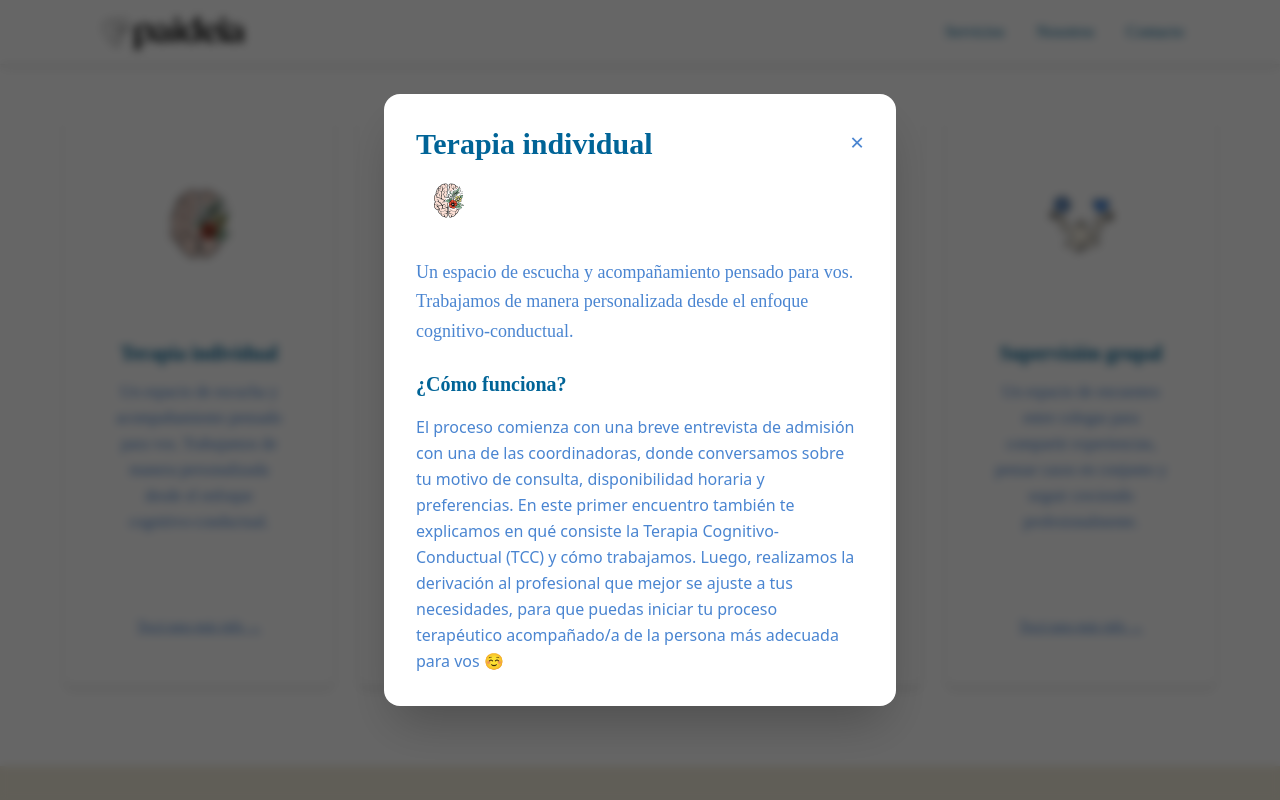
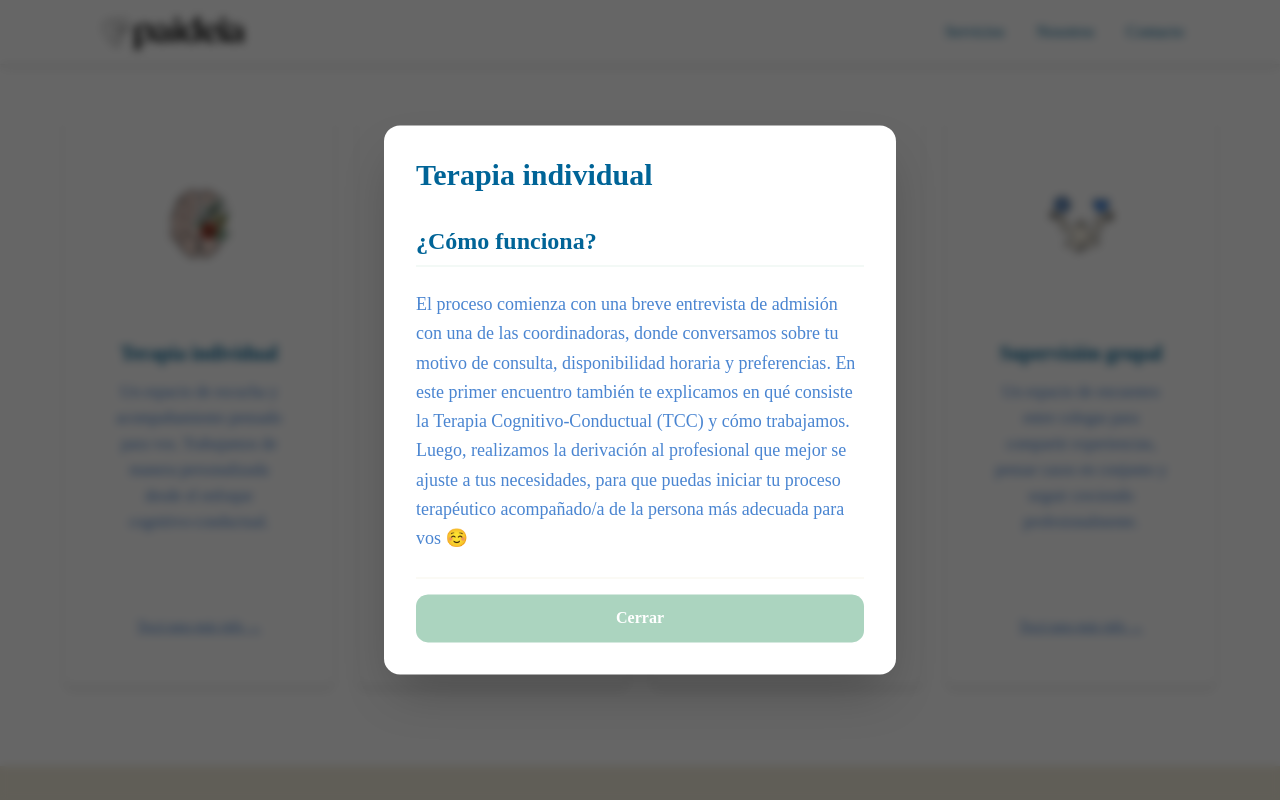
Before and after one commit to matiasizzo/paideia, a React (Vite) app: page / in a window 1280 px wide. Both pictures are taken after a click on the element 199 px from the left and 1230 px from the top of the page. Shown: the part 830-1630 px from the top of the page. Built offline with nearby package versions, Linux system fonts and the light colour scheme.

Commit message:
modal fix x

```diff
--- a/src/components/ServiceModal.jsx
+++ b/src/components/ServiceModal.jsx
@@ -1,47 +1,52 @@
-// ServiceModal.jsx
-import { CONTENT } from "../constants/content";
-
 export function ServiceModal({ service, onClose }) {
   if (!service) return null;
 
   return (
-    <div className="fixed inset-0 bg-black/60 backdrop-blur-sm z-50 flex items-center justify-center p-4 animate-fadeIn">
-      {/* Modal Content */}
-      <div className="bg-white max-w-lg w-full max-h-[90vh] overflow-y-auto rounded-2xl shadow-2xl animate-slideUp">
-        <div className="p-8">
-          <div className="flex justify-between items-start mb-6">
-            <div>
-              <h2 className="text-3xl font-bold text-paideia-primary font-raleway mb-2">
-                {service.title}
-              </h2>
-              <img
-                src={service.icon}
-                alt={service.title}
-                className="w-16 h-16 object-contain"
-              />
-            </div>
-            <button
-              onClick={onClose}
-              className="text-2xl text-paideia-primary-light hover:text-paideia-coral"
-            >
-              ×
-            </button>
-          </div>
+    <>
+      {/* Backdrop */}
+      <div
+        className="fixed inset-0 bg-black/60 backdrop-blur-sm z-50 transition-opacity duration-300"
+        style={{ opacity: service ? 1 : 0 }}
+        onClick={onClose}
+      />
 
-          <p className="text-lg text-paideia-primary-light font-raleway leading-relaxed mb-6">
-            {service.description}
-          </p>
+      {/* Modal Clean */}
+      <div
+        className="fixed top-1/2 left-1/2 transform -translate-x-1/2 -translate-y-1/2 z-50 max-w-lg w-full max-h-[90vh] overflow-y-auto rounded-2xl shadow-2xl bg-white transition-all duration-300 p-8"
+        style={{
+          scale: service ? 1 : 0.9,
+          opacity: service ? 1 : 0,
+          visibility: service ? 'visible' : 'hidden'
+        }}
+      >
+        {/* Solo Título + Cómo Funciona */}
+        <div className="flex justify-between items-start mb-8">
+          <h2 className="text-3xl font-bold text-paideia-primary font-raleway">
+            {service.title}
+          </h2>
+        </div>
 
+        {/* SOLO Cómo Funciona */}
+        <div className="space-y-6">
           <div>
-            <h4 className="text-xl font-semibold text-paideia-primary mb-4 font-raleway">
+            <h4 className="text-2xl font-semibold text-paideia-primary mb-6 font-raleway border-b border-paideia-mint/30 pb-2">
               ¿Cómo funciona?
             </h4>
-            <p className="text-paideia-primary-light font-light leading-relaxed whitespace-pre-wrap">
+            <p className="text-lg text-paideia-primary-light font-raleway leading-relaxed text-left whitespace-pre-wrap">
               {service.howItWorks}
             </p>
           </div>
+
+          <div className="pt-4 border-t border-paideia-cream/50">
+            <button
+              onClick={onClose}
+              className="w-full bg-paideia-mint hover:bg-paideia-mint/90 text-white py-3 px-6 rounded-xl font-semibold font-raleway transition-all"
+            >
+              Cerrar
+            </button>
+          </div>
         </div>
       </div>
-    </div>
+    </>
   );
 }
```
